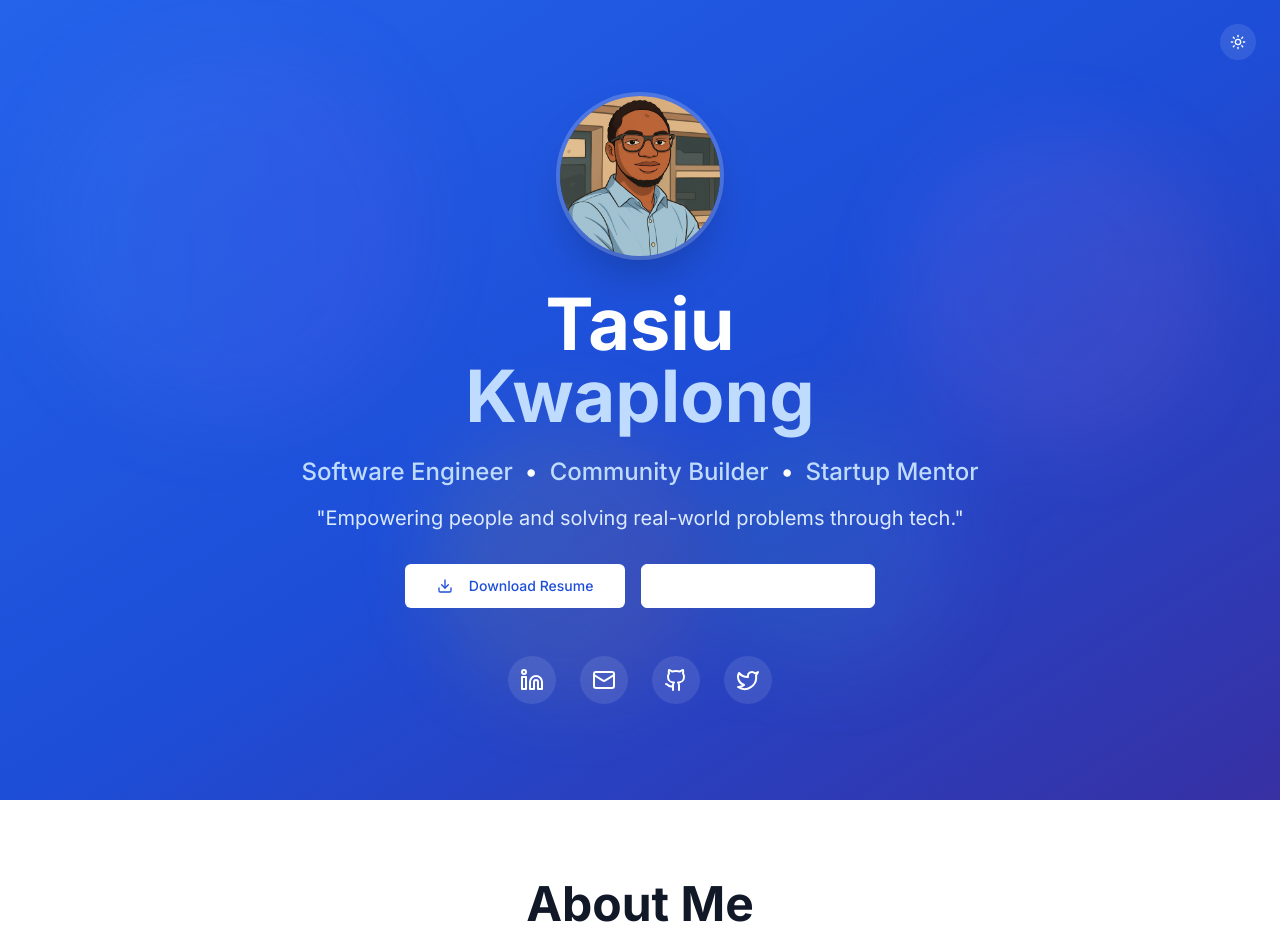
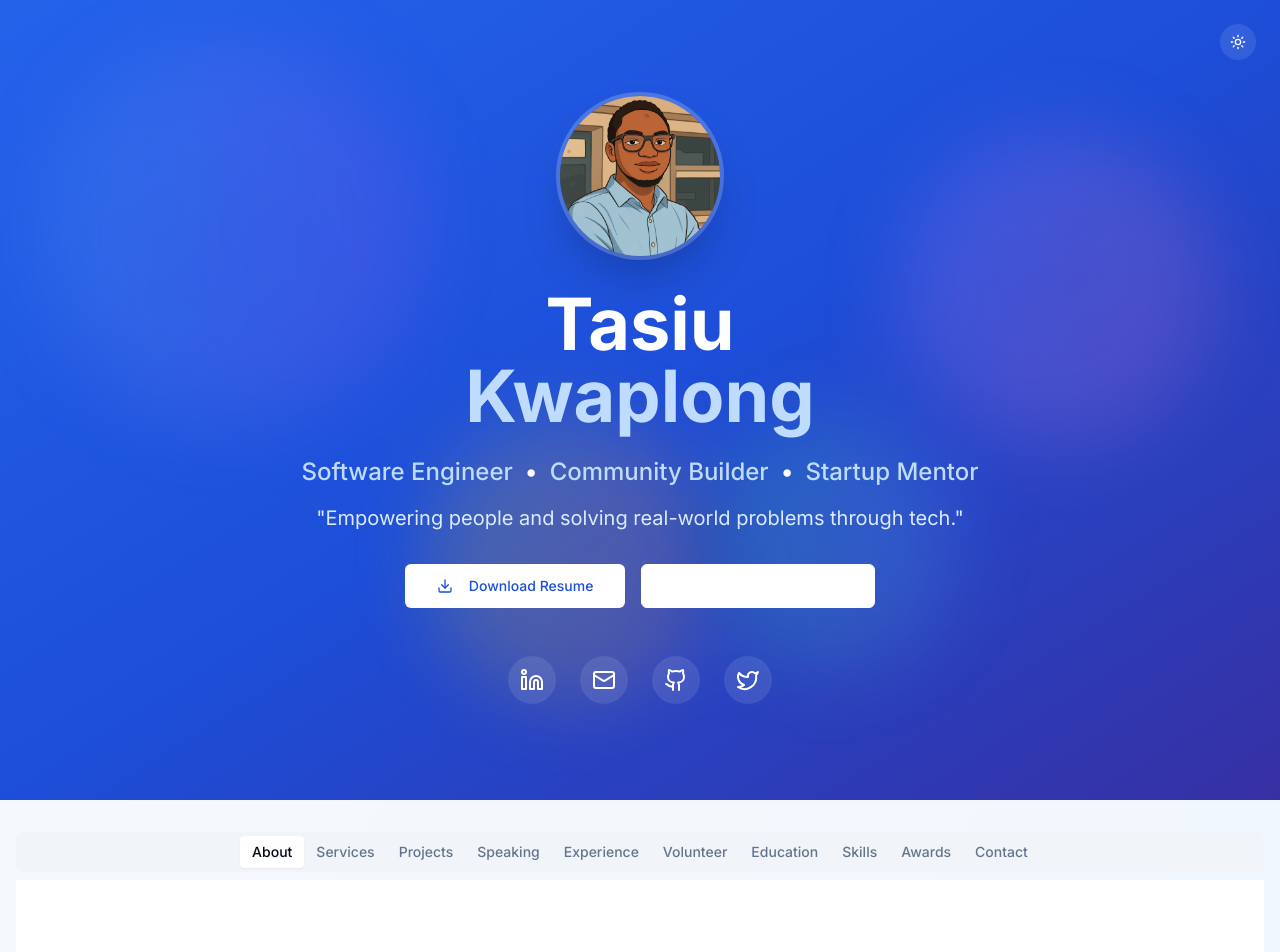
Before and after one commit to tasiukwaplong/tasiukwaplong, a React (Vite) app: page / in a window 1280 px wide. Shown: the top 952 px of the page. Built offline with nearby package versions, Linux system fonts and the light colour scheme.

Commit message:
Refactor: Convert sections to tabs
Converts the sections on the homepage into clickable tabs for better organization and navigation.

```diff
--- a/src/pages/Index.tsx
+++ b/src/pages/Index.tsx
@@ -12,21 +12,59 @@ import Skills from '../components/Skills';
 import Awards from '../components/Awards';
 import Contact from '../components/Contact';
 import Footer from '../components/Footer';
+import { Tabs, TabsList, TabsTrigger, TabsContent } from '@/components/ui/tabs';
 
 const Index = () => {
   return (
     <div className="min-h-screen bg-gradient-to-br from-slate-50 to-blue-50 dark:from-slate-900 dark:to-slate-800 transition-colors duration-500">
       <Header />
+      <main className="container mx-auto px-4 py-8">
+        <Tabs defaultValue="about" className="w-full">
+          <TabsList className="w-full overflow-x-auto">
+            <TabsTrigger value="about">About</TabsTrigger>
+            <TabsTrigger value="services">Services</TabsTrigger>
+            <TabsTrigger value="projects">Projects</TabsTrigger>
+            <TabsTrigger value="speaking">Speaking</TabsTrigger>
+            <TabsTrigger value="experience">Experience</TabsTrigger>
+            <TabsTrigger value="volunteer">Volunteer</TabsTrigger>
+            <TabsTrigger value="education">Education</TabsTrigger>
+            <TabsTrigger value="skills">Skills</TabsTrigger>
+            <TabsTrigger value="awards">Awards</TabsTrigger>
+            <TabsTrigger value="contact">Contact</TabsTrigger>
+          </TabsList>
+
+          <TabsContent value="about">
             <About />
+          </TabsContent>
+          <TabsContent value="services">
             <OpenToWork />
+          </TabsContent>
+          <TabsContent value="projects">
             <Projects />
+          </TabsContent>
+          <TabsContent value="speaking">
             <Speaking />
+          </TabsContent>
+          <TabsContent value="experience">
             <Experience />
+          </TabsContent>
+          <TabsContent value="volunteer">
             <Volunteer />
+          </TabsContent>
+          <TabsContent value="education">
             <Education />
+          </TabsContent>
+          <TabsContent value="skills">
             <Skills />
+          </TabsContent>
+          <TabsContent value="awards">
             <Awards />
+          </TabsContent>
+          <TabsContent value="contact">
             <Contact />
+          </TabsContent>
+        </Tabs>
+      </main>
       <Footer />
     </div>
   );
```
Lines whose indentation alone changed are shown as unchanged.
